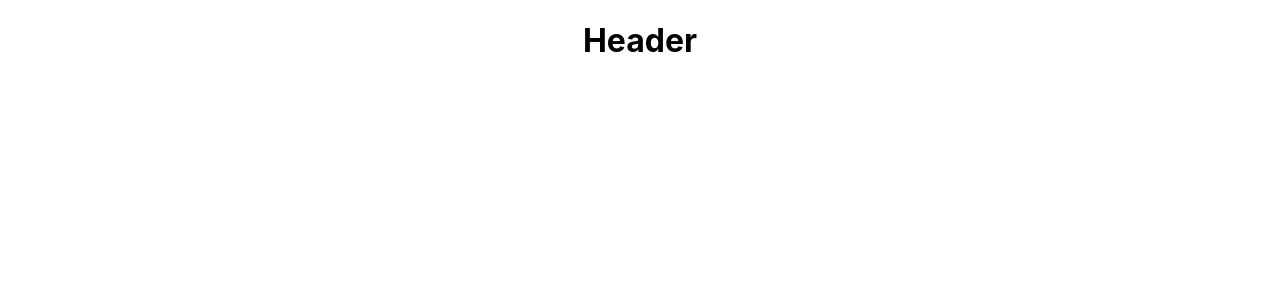
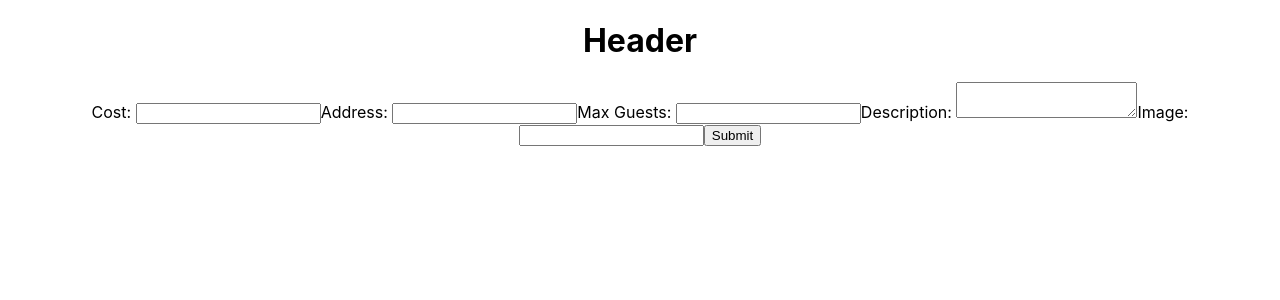
Before and after one commit to pjhg14/phase4-pair-project-frontend, a React (Create React App) app: page /rentalform in a window 1280 px wide. Shown: the top 300 px of the page. Built offline with nearby package versions, Linux system fonts and the light colour scheme.

Commit message:
created new rental form, need to get it working Tue 3pm

```diff
--- a/src/App.js
+++ b/src/App.js
@@ -8,6 +8,7 @@ import SignUp from "./Components/SignUp";
 import HostInfo from "./Components/HostInfo";
 import HostForm from "./Components/HostForm";
 import RentalInfo from "./Components/RentalInfo";
+import RentalForm from "./Components/RentalForm";
 
 function App() {
   return (
@@ -32,6 +33,9 @@ function App() {
         <Route exact path="/rentalinfo/:id">
           <RentalInfo />
         </Route>
+        <Route exact path="/rentalform">
+          <RentalForm />
+        </Route>
       </Switch>
     </div>
   );
--- /dev/null
+++ b/src/Components/RentalForm.js
@@ -0,0 +1,73 @@
+import { useState } from "react";
+import { useHistory } from "react-router";
+
+function RentalForm() {
+  const [cost, setCost] = useState("");
+  const [address, setAddress] = useState("");
+  const [maxGuests, setMaxGuests] = useState("");
+  const [description, setDescription] = useState("");
+  const [image, setImage] = useState("");
+
+  const history = useHistory();
+
+  function formSubmit(e) {
+    e.preventDefault();
+    fetch("http://localhost:3000/rentals", {
+      method: "POST",
+      headers: {
+        "Content-Type": "application/json",
+      },
+      body: JSON.stringify({
+        cost: cost,
+        address: address,
+        max_guests: maxGuests,
+        description: description,
+        image: image,
+      }),
+    })
+      .then((res) => res.json())
+      .then((rental) => {
+        console.log(rental);
+        history.push(`/rental/${rental.id}`);
+      });
+  }
+
+  return (
+    <div>
+      <form onSubmit={formSubmit}>
+        <label>Cost: </label>
+        <input
+          type="text"
+          value={cost}
+          onChange={(e) => setCost(e.target.value)}
+        />
+        <label>Address: </label>
+        <input
+          type="text"
+          value={address}
+          onChange={(e) => setAddress(e.target.value)}
+        />
+        <label>Max Guests: </label>
+        <input
+          type="text"
+          value={maxGuests}
+          onChange={(e) => setMaxGuests(e.target.value)}
+        />
+        <label>Description: </label>
+        <textarea
+          value={description}
+          onChange={(e) => setDescription(e.target.value)}
+        ></textarea>
+        <label>Image: </label>
+        <input
+          type="text"
+          value={image}
+          onChange={(e) => setImage(e.target.value)}
+        />
+        <input type="submit" />
+      </form>
+    </div>
+  );
+}
+
+export default RentalForm;
--- a/src/Components/RentalInfo.js
+++ b/src/Components/RentalInfo.js
@@ -1,10 +1,12 @@
-import { useParams } from "react-router";
+import { useParams, useHistory } from "react-router";
 import { useState, useEffect } from "react";
 
 function RentalInfo() {
   const { id } = useParams();
   const [isLoaded, setIsLoaded] = useState(false);
   const [rental, setRental] = useState(null);
+
+  const history = useHistory();
 
   useEffect(() => {
     fetch(`http://localhost:3000/rentals/${id}`, {
@@ -24,6 +26,21 @@ function RentalInfo() {
 
   if (!isLoaded) return <h1>Loading...</h1>;
 
+  function handleDelete() {
+    fetch(`http://localhost:3000/rentals/${id}`, {
+      method: "DELETE",
+      headers: {
+        "Content-Type": "application/json",
+        // Authorization: `Bearer ${localStorage.token}`,
+      },
+    })
+      .then((resp) => resp.json())
+      .then(function (message) {
+        console.log(message.message);
+        history.push("/rentals");
+      });
+  }
+
   return (
     <div>
       <p>Cost: {rental.cost} </p>
@@ -31,6 +48,7 @@ function RentalInfo() {
       <p>Max Guests: {rental.max_guests} </p>
       <p>Description: {rental.description} </p>
       <img src={rental.image} alt="Rental" />
+      <button onClick={handleDelete}>Delete</button>
     </div>
   );
 }
--- a/src/Components/RentalList.js
+++ b/src/Components/RentalList.js
@@ -33,6 +33,7 @@ function RentalList() {
     <div>
       <Link to="/hostinfo">Welcome! {hostName}</Link>
       <h4>Rentals:</h4>
+      <Link to="/rentalform">New Rental</Link>
       {rentalList}
     </div>
   );
```
